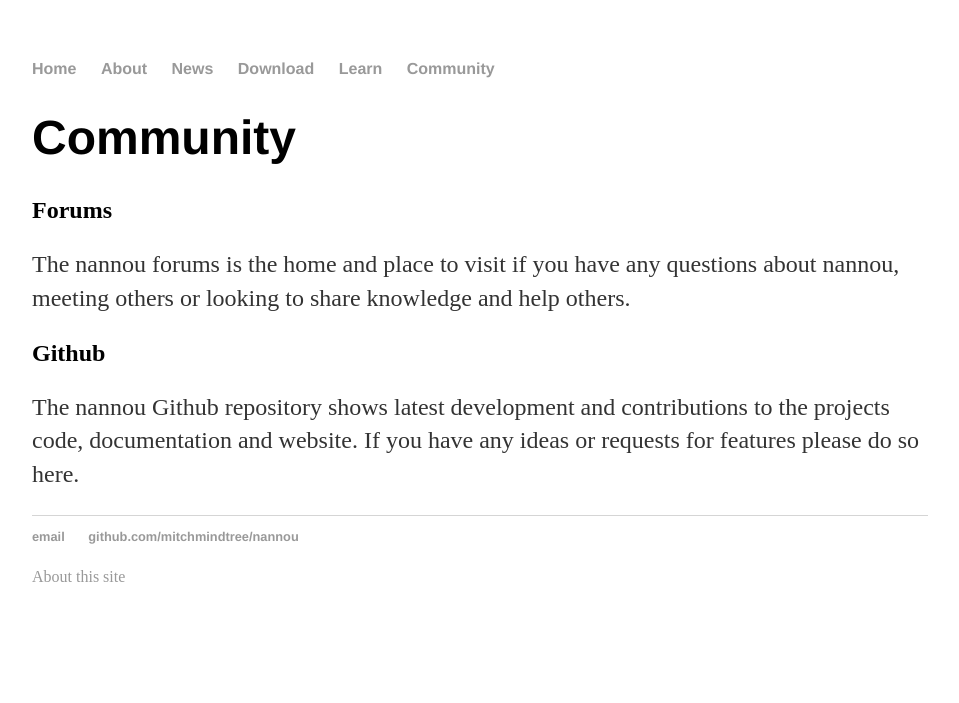
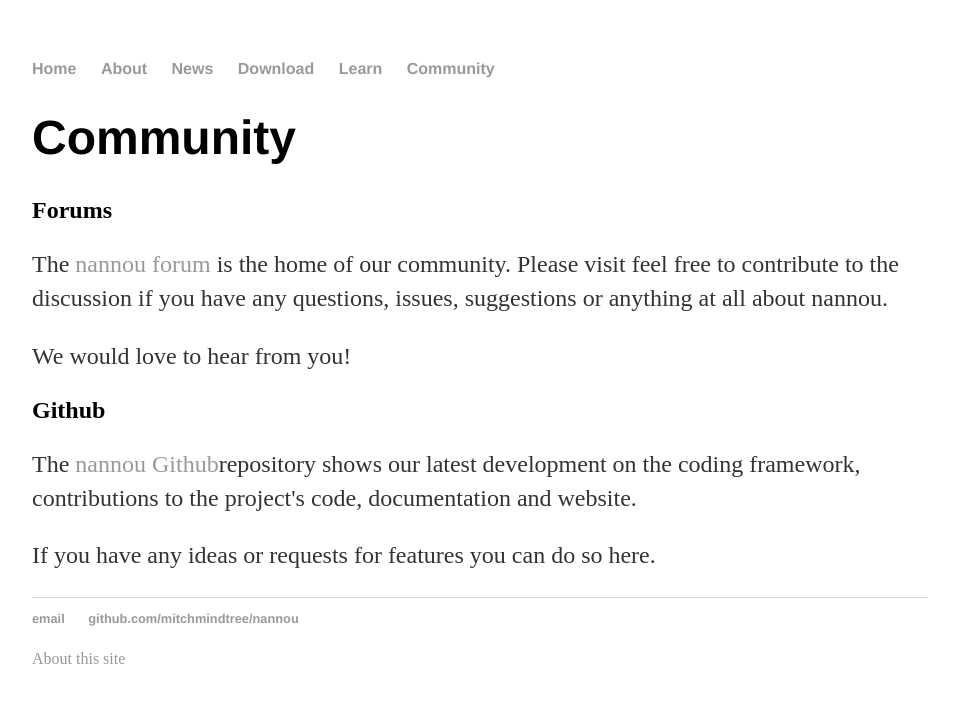
Before and after one commit to mitchmindtree/nannou-org.github.io, a Jekyll site: the page built from community/index.html, in a window 1280 px wide. Shown: the top 703 px of the page, without its empty margins (160-1119 px from the left). Built offline with Jekyll 4.4.1, drawn with Linux system fonts in a browser that asks for light colours.

Commit message:
Added URLs for Forum and GitHub and some minor copy changes

```diff
--- a/community/index.html
+++ b/community/index.html
@@ -6,7 +6,9 @@ title: community | nannou
 <div class="community">
 <h1>Community</h1>
 <h2>Forums</h2>
-	<p>The nannou forums is the home and place to visit if you have any questions about nannou, meeting others or looking to share knowledge and help others.</p>
+	<p>The <a href="http://forum.nannou.cc">nannou forum</a> is the home of our community. Please visit feel free to contribute to the discussion if you have any questions, issues, suggestions or anything at all about nannou.</p>
+	<p>We would love to hear from you!</p>
 <h2>Github</h2>
-	<p>The nannou Github repository shows latest development and contributions to the projects code, documentation and website. If you have any ideas or requests for features please do so here.</p>
+	<p>The <a href="https://github.com/nannou-org">nannou Github</a>repository shows our latest development on the coding framework, contributions to the project's code, documentation and website.</p>
+	<p>If you have any ideas or requests for features you can do so here.</p>
 </div>
```
